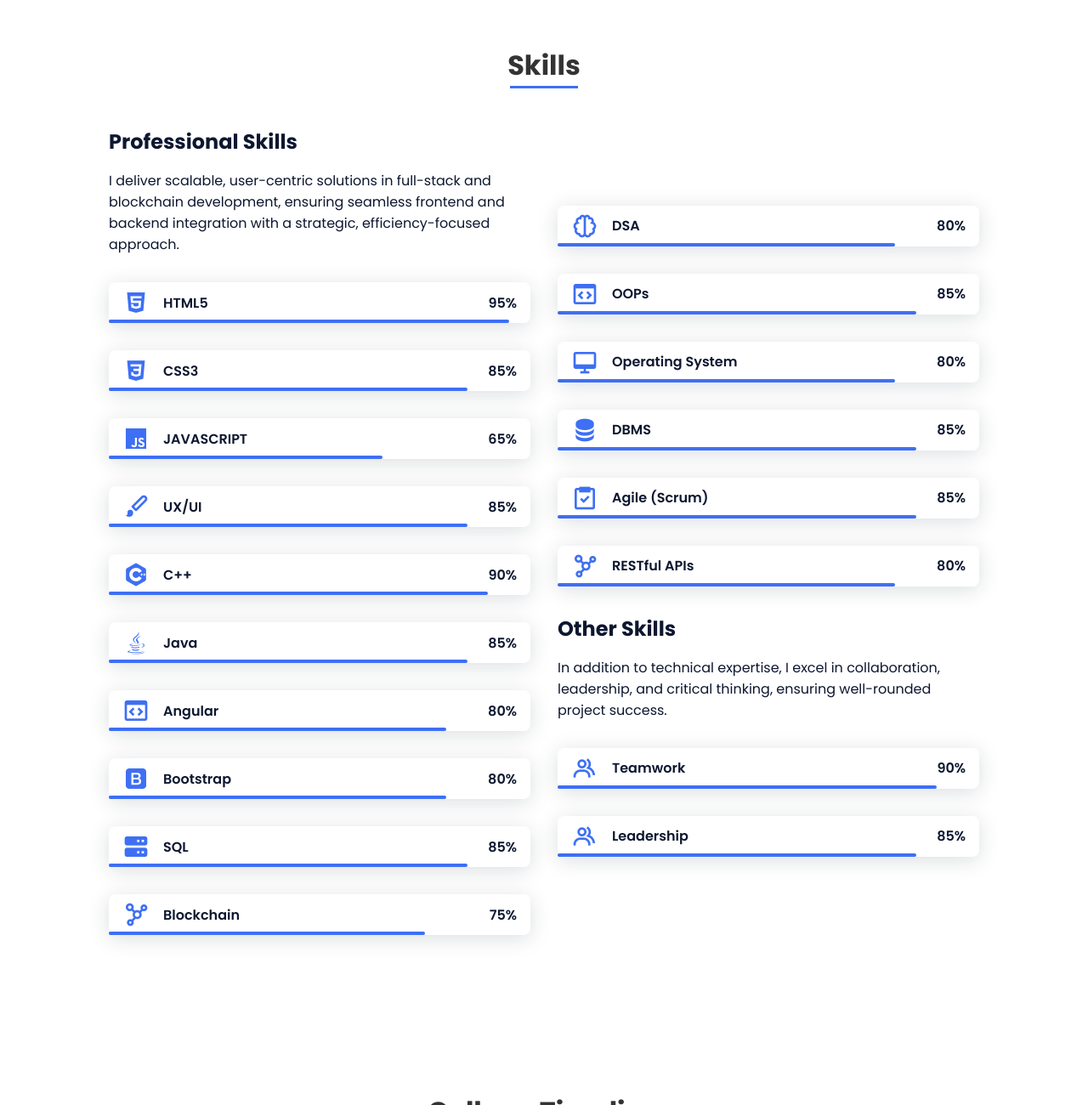
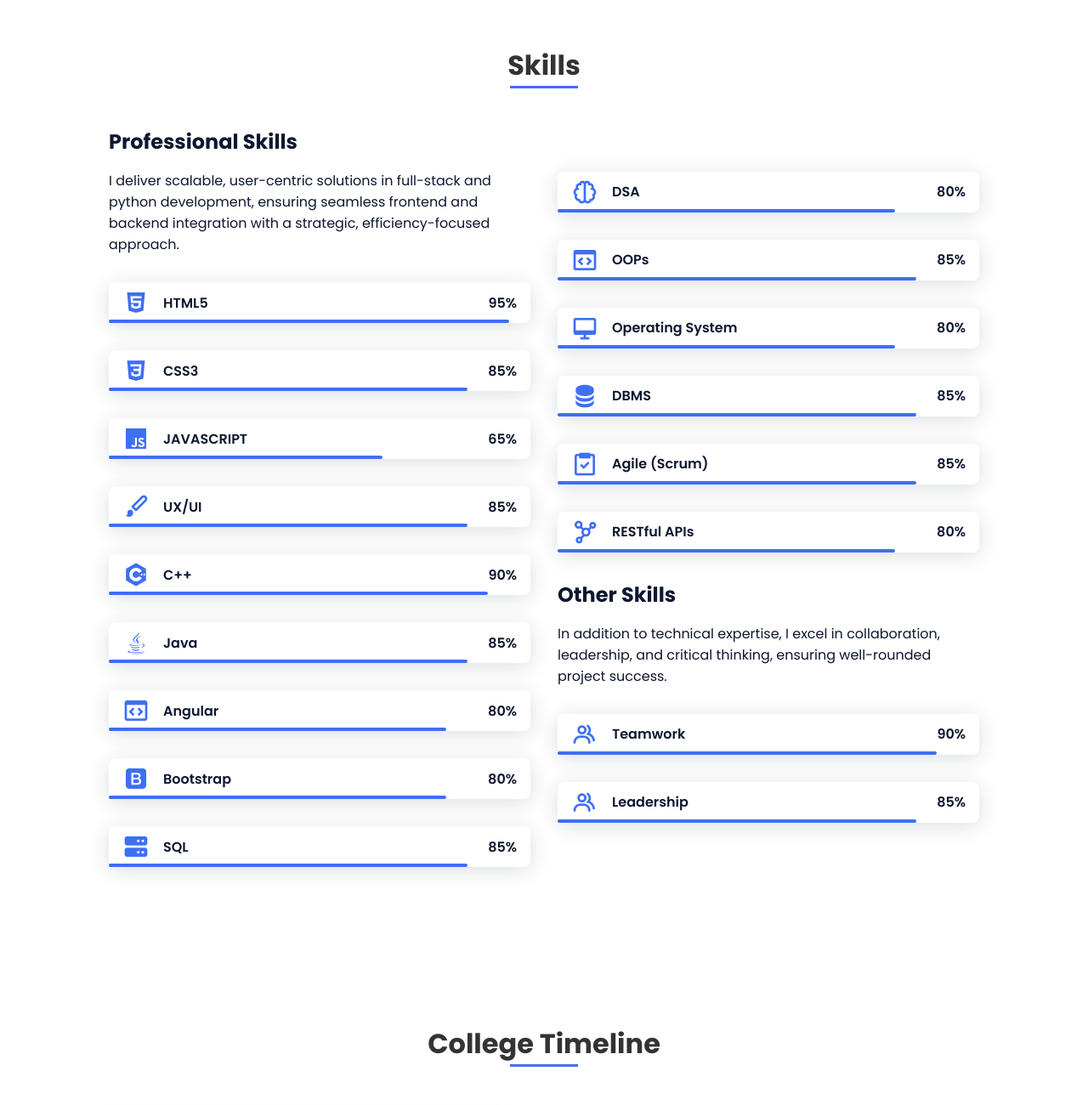
Before and after one commit to stark2602/Portfolio, a plain HTML site: page index.html in a window 1280 px wide. Shown: the part 1472-2772 px from the top of the page at 85% size. Drawn offline with nearby package versions, Linux system fonts and the light colour scheme.

Commit message:
Update index.html

```diff
--- a/index.html
+++ b/index.html
@@ -84,7 +84,7 @@
 
                     <div>
                         <h2 class="about__subtitle">I'am Mayank Pratap Singh</h2>
-                        <p class="about__text">A passionate and driven B.Tech student specializing in Electronics and Communication Engineering at NIT Durgapur. With a solid foundation in programming languages like C++, Java, and extensive hands-on experience with blockchain development, I am dedicated to creating innovative, secure, and efficient solutions. I have developed a range of projects, from blockchain-based crowdfunding platforms to resource management systems, all using cutting-edge technologies and best practices.<br>
+                        <p class="about__text">A passionate and driven B.Tech student specializing in Electronics and Communication Engineering at NIT Durgapur. With a solid foundation in programming languages like C++, Java, and extensive hands-on experience with development, I am dedicated to creating innovative, secure, and efficient solutions. I have developed a range of projects, from blockchain-based crowdfunding platforms to resource management systems, all using cutting-edge technologies and best practices.<br>
                         I believe in continuous learning and always strive to stay ahead by exploring new tools, frameworks, and technologies. When I’m not coding, I enjoy collaborating with teams to bring projects to life and mentoring others on best practices in development.
 
                             </p>
@@ -99,7 +99,7 @@
                 <div class="skills__container bd-grid">
                     <div>
                         <h2 class="skills__subtitle">Professional Skills</h2>
-                        <p class="skills__text">I deliver scalable, user-centric solutions in full-stack and blockchain development, ensuring seamless frontend and backend integration with a strategic, efficiency-focused approach.</p>
+                        <p class="skills__text">I deliver scalable, user-centric solutions in full-stack and python development, ensuring seamless frontend and backend integration with a strategic, efficiency-focused approach.</p>
                         <div class="skills__data">
                             <div class="skills__names">
                                 <i class='bx bxl-html5 skills__icon'></i>
@@ -190,16 +190,7 @@
                                 <span class="skills__percentage">85%</span>
                             </div>
                         </div>
-                        <div class="skills__data">
-                            <div class="skills__names">
-                                <i class='bx bx-network-chart skills__icon'></i>
-                                <span class="skills__name">Blockchain</span>
-                            </div>
-                            <div class="skills__bar skills__blockchain"></div>
-                            <div>
-                                <span class="skills__percentage">75%</span>
-                            </div>
-                        </div>
+
                     </div>
 
                     <div>
```
